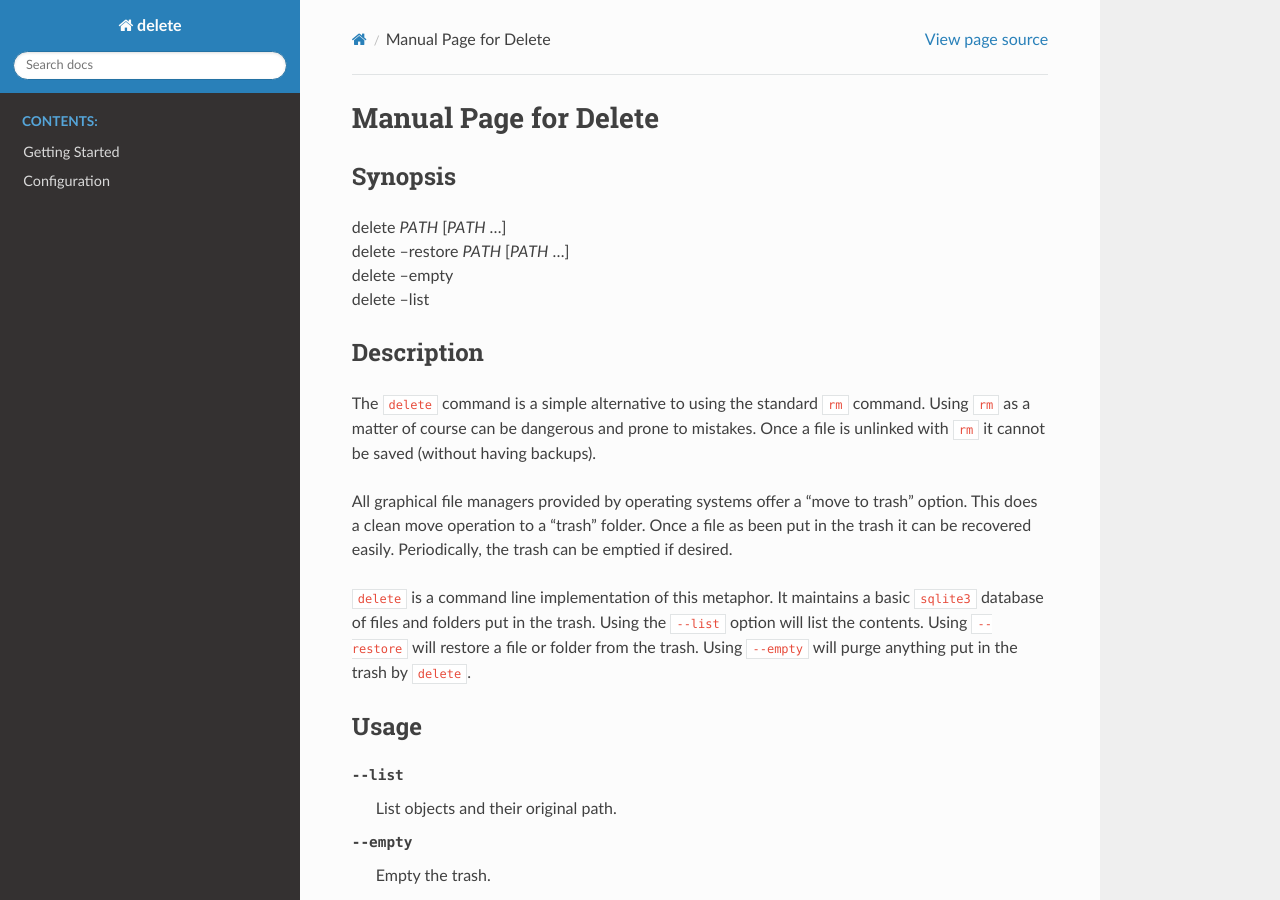
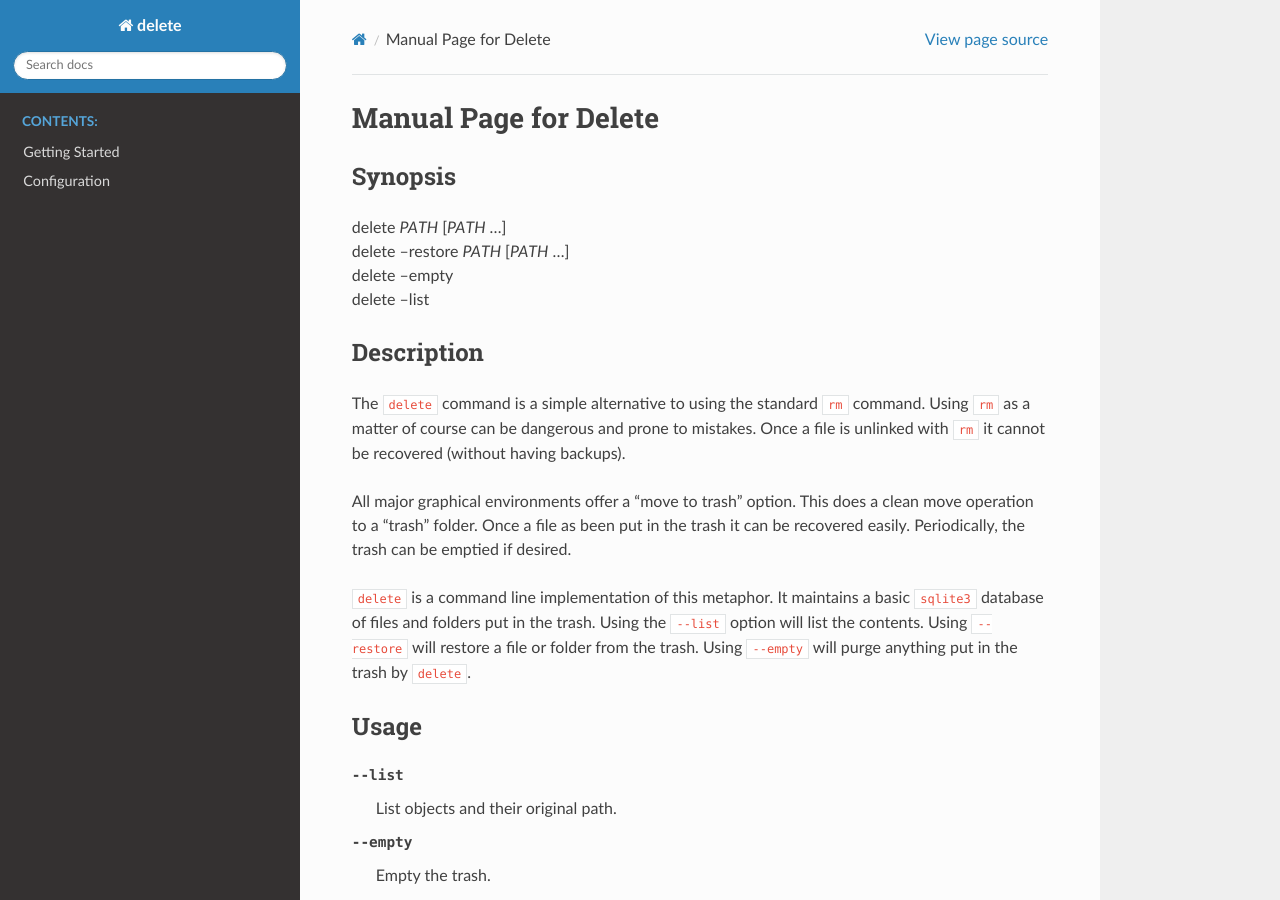
Before and after one commit to glentner/delete-cli, a Sphinx documentation site: the page built from docs/source/manpage.rst, in a window 1280 px wide and 900 px high. Built offline with Sphinx 7.4.7 and the Read the Docs theme 2.0.0, drawn with Linux system fonts in a browser that asks for light colours; some of the changed text lies outside the part shown.

Commit message:
added language to manpage

```diff
--- a/docs/source/manpage.rst
+++ b/docs/source/manpage.rst
@@ -15,11 +15,11 @@ Description
 
 The ``delete`` command is a simple alternative to using the standard ``rm`` command.
 Using ``rm`` as a matter of course can be dangerous and prone to mistakes. Once a file is
-unlinked with ``rm`` it cannot be saved (without having backups).
+unlinked with ``rm`` it cannot be recovered (without having backups).
 
-All graphical file managers provided by operating systems offer a "move to trash" option.
-This does a clean move operation to a "trash" folder. Once a file as been put in the
-trash it can be recovered easily. Periodically, the trash can be emptied if desired.
+All major graphical environments offer a "move to trash" option. This does a clean move
+operation to a "trash" folder. Once a file as been put in the trash it can be recovered
+easily. Periodically, the trash can be emptied if desired.
 
 ``delete`` is a command line implementation of this metaphor. It maintains a basic
 ``sqlite3`` database of files and folders put in the trash. Using the ``--list`` option
```
Also changed, not shown: other parts of docs/source/manpage.rst (+3 -0 lines).
